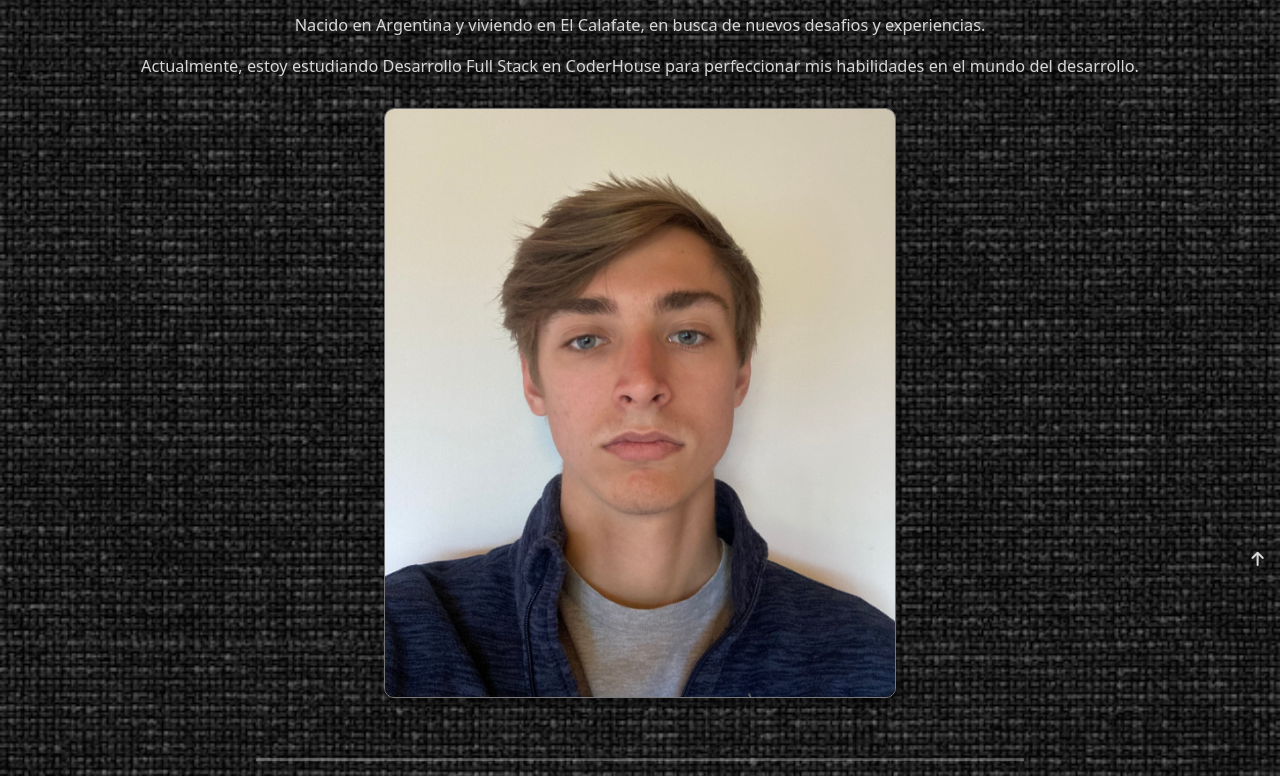
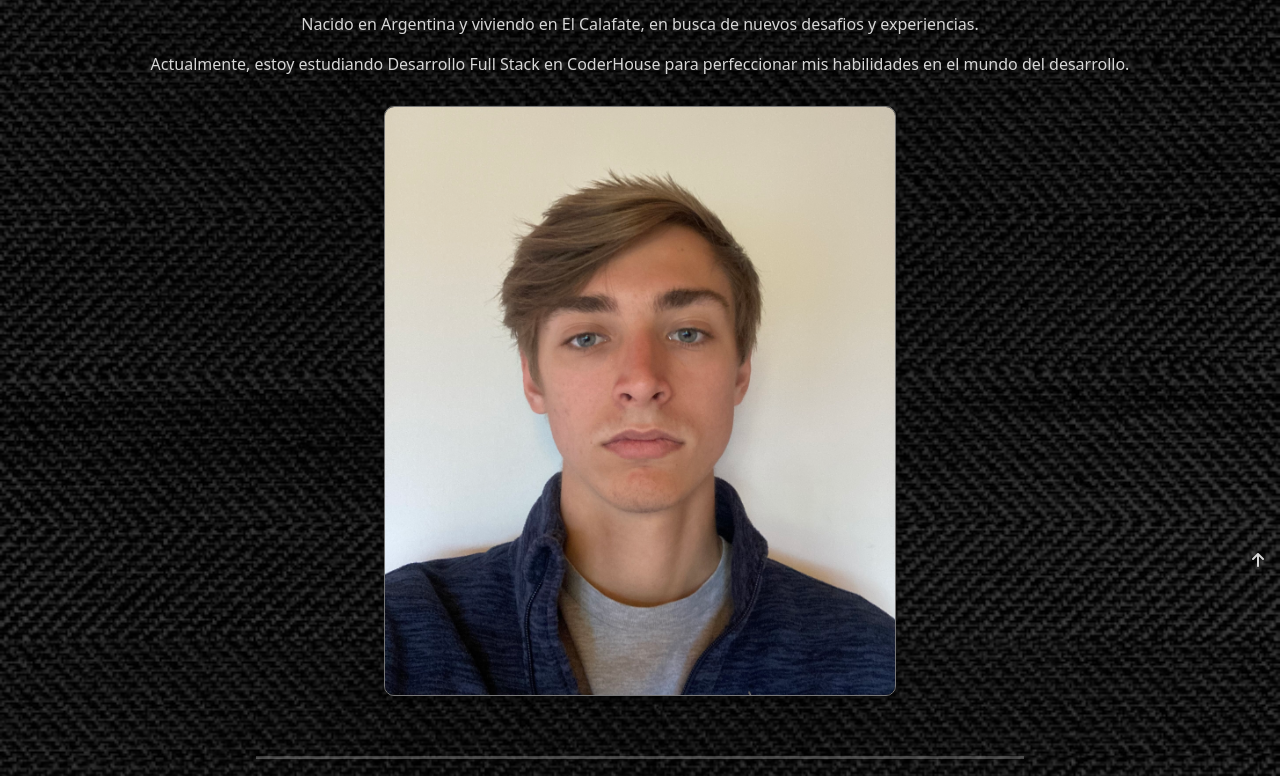
Before and after one commit to fedekahlke/portfolio, a plain HTML site: page index.html in a window 1280 px wide. Shown: the part 212-988 px from the top of the page. Drawn offline with nearby package versions, Linux system fonts and the light colour scheme.

Commit message:
cambio de fondo

```diff
--- a/estilos.css
+++ b/estilos.css
@@ -3,8 +3,8 @@
   margin: 0;
   box-sizing: border-box;
   scroll-behavior: smooth;
-  font-size: 1.01rem;
   color: rgb(215, 215, 215);
+  font-weight: 500;
 }
 
 a{
@@ -17,7 +17,7 @@ hr {
 }
 
 body{
-  background-image: url(./img/backround-dark.avif);
+  background-image: url(./img/backround.jpg);
   background-size: contain;
 }
 
```
Also changed, not shown: img/backround4.jpg.
